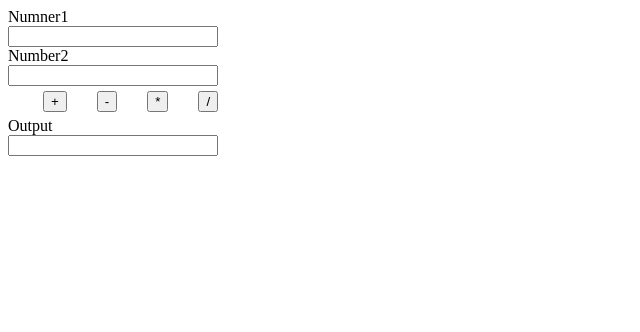
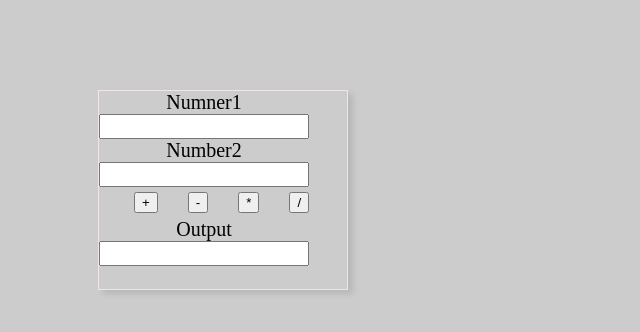
Before and after one commit to deepeshthapa2063/Newportfolio, a plain HTML site: page views/practice/practice.html in a window 1280 px wide. Shown: the whole page, without its empty margins (0-640 px from the left). Drawn offline with Linux system fonts and the light colour scheme.

Commit message:
calculate

```diff
--- a/views/practice/practice.html
+++ b/views/practice/practice.html
@@ -10,12 +10,37 @@
                 text-indent: 30px;
 
             }
+            body{
+                background-color: #ccc;
+            }
+            .form{
+                border:1px solid rgb(240, 230, 230);
+                margin: 90;
+                max-width:250px;
+                height: 200;
+                align-items: center;
+                text-align: center;
+                font-size:20px;
+                box-sizing: border-box;
+                box-shadow:5px 4px 6px rgb(1, 1,1,0.1);
+
+
+            }
+            input{
+                height: 25px;
+                align-items: center;
+                color: black;
+
+            }
+
+
+
 
 
         </style>
         <body>
 
-            <div>
+            <div class="form">
                 <form style="display: grid; height: 3px;width: 2px;">
                     <lable for="number">Numner1</lable>
                     <input type="Number" id="Number" Name="Number 1">
```
Also changed, not shown: views/project 1/application.html (+1 -1 lines).
